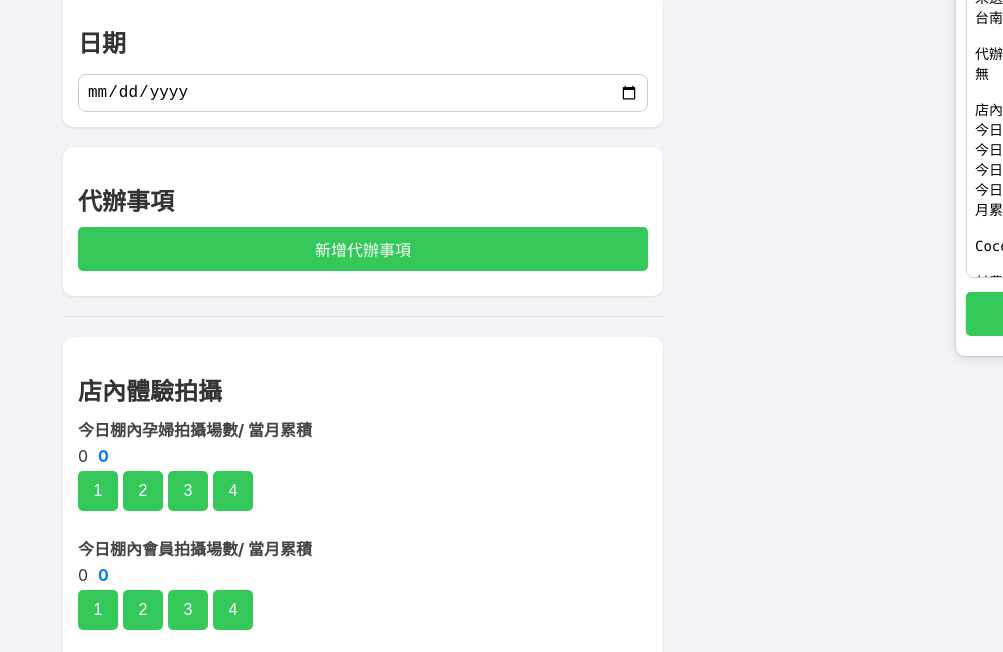
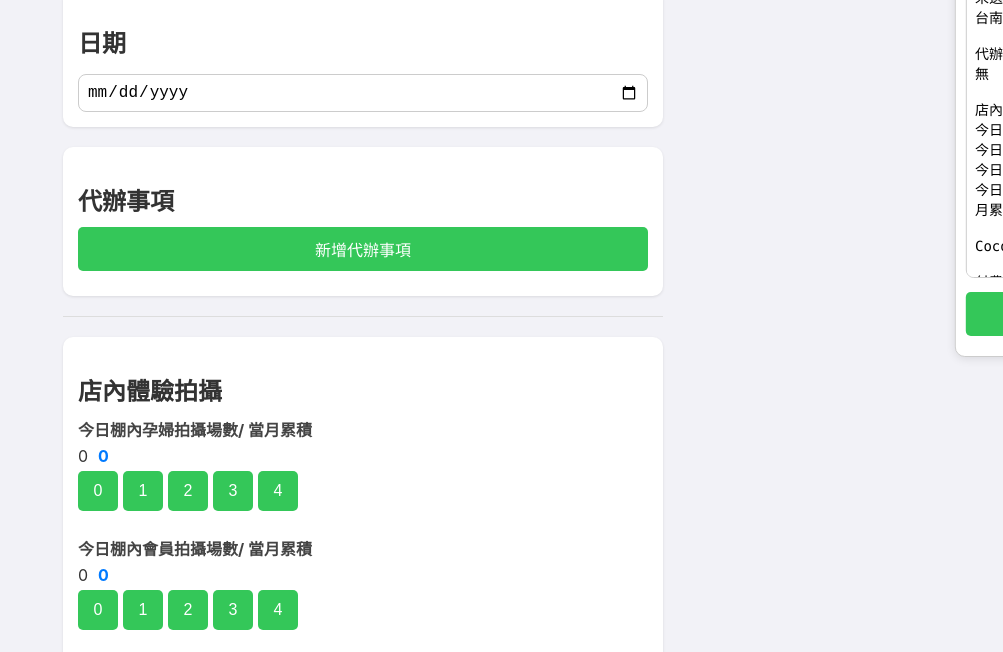
Before and after one commit to wuchengwei1996/-, a plain HTML site: page index.html in a window 1280 px wide. Shown: the part 108-760 px from the top of the page, without its empty margins (277-1280 px from the left). Drawn offline with Linux system fonts and the light colour scheme.

Commit message:
Add files via upload

```diff
--- a/index.html
+++ b/index.html
@@ -417,20 +417,25 @@
       mv: "MV累積"
     };
 
-    // 設定哪些欄位「不」計入本月總場
+    // 這裡指定「一修累積 (oneFix)」與「MV累積 (mv)」不計入本月總場
     const excludeFromTotal = ["oneFix", "mv"];
 
     // 代辦清單 <ul> element
     const todoListEl = document.getElementById('todo-list');
 
-    // 根據欄位決定可選的按鈕範圍
+    // 根據欄位決定可選的按鈕範圍，包含「0」的選項
     function getNumberRangeForField(f) {
-      const catA = ["inPregnant","inMember","inLeave","inLeave2m","cocospa","paidRegular","paidFollow"]; // 1 到 4
-      const catB = ["newborn","midmonth","midmonthGroup"]; // 1 到 6
-      if (catA.includes(f)) return [1, 4];
-      if (catB.includes(f)) return [1, 6];
-      // 預設 1 到 10，給一修 & MV
-      return [1, 10];
+      // catA：原本 1~4，現在改為 0~4
+      const catA = [
+        "inPregnant","inMember","inLeave","inLeave2m",
+        "cocospa","paidRegular","paidFollow"
+      ];
+      // catB：原本 1~6，現在改為 0~6
+      const catB = ["newborn","midmonth","midmonthGroup"];
+      if (catA.includes(f)) return [0, 4];
+      if (catB.includes(f)) return [0, 6];
+      // 其他欄位 (一修 & MV) 用 0~10
+      return [0, 10];
     }
 
     // 生成數字按鈕
@@ -501,7 +506,7 @@
       }
     }
 
-    // 計算當月累積
+    // 計算當月累積 (會排除 excludeFromTotal 裡的欄位)
     function calculateMonthlyTotals(refMonth) {
       const monthlyTotals = {
         inPregnant: 0,
@@ -520,10 +525,9 @@
 
       const workLogs = JSON.parse(localStorage.getItem('workLogs')) || [];
 
-      // 遍歷所有紀錄
+      // 遍歷所有紀錄，若 logDate 的月份 == refMonth，才計入加總
       workLogs.forEach(log => {
         const logDate = new Date(log.date);
-        // 若 logDate 的月份 == refMonth，即計入加總
         if (logDate.getMonth() === refMonth) {
           for (let f in monthlyTotals) {
             monthlyTotals[f] += (log.data[f] || 0);
```
